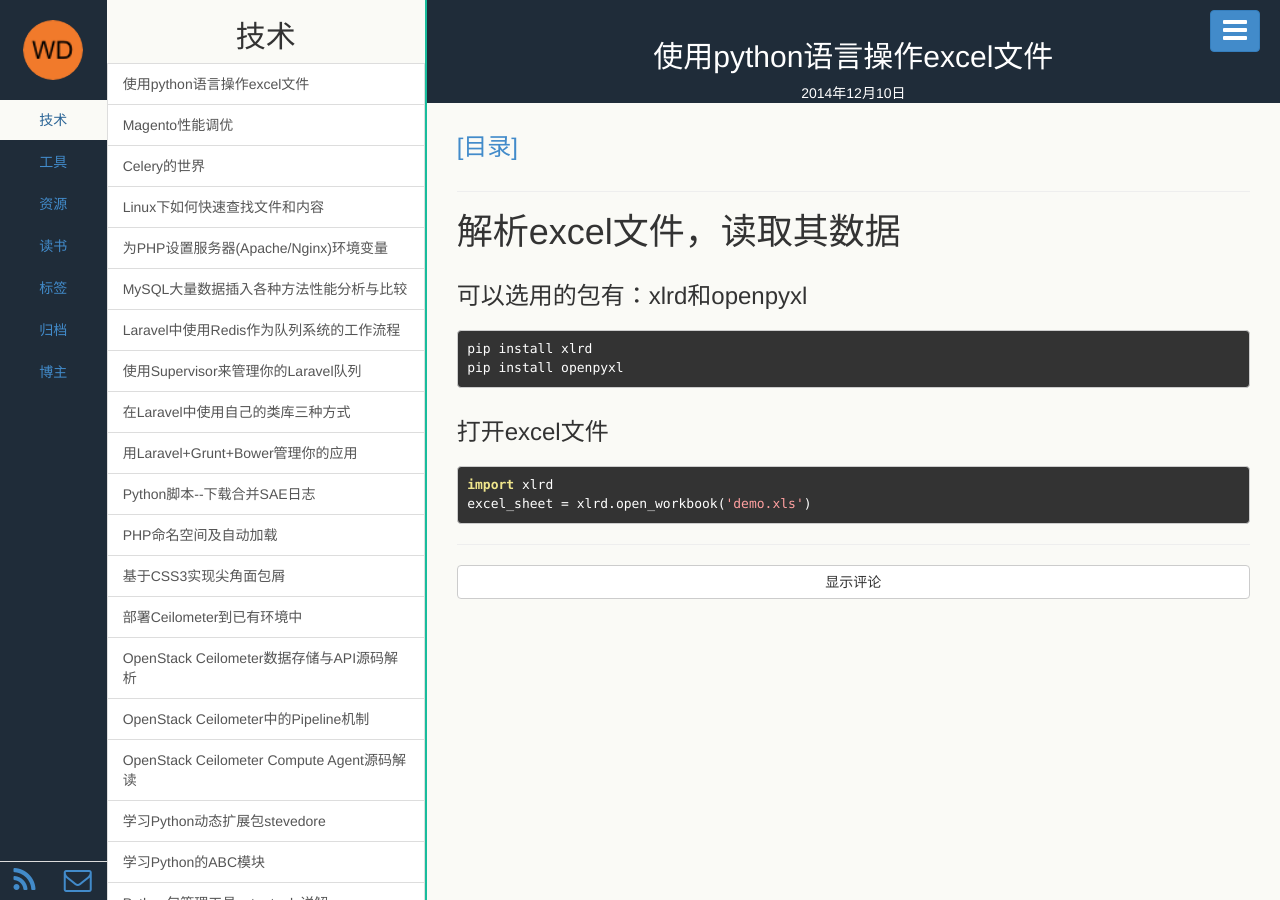
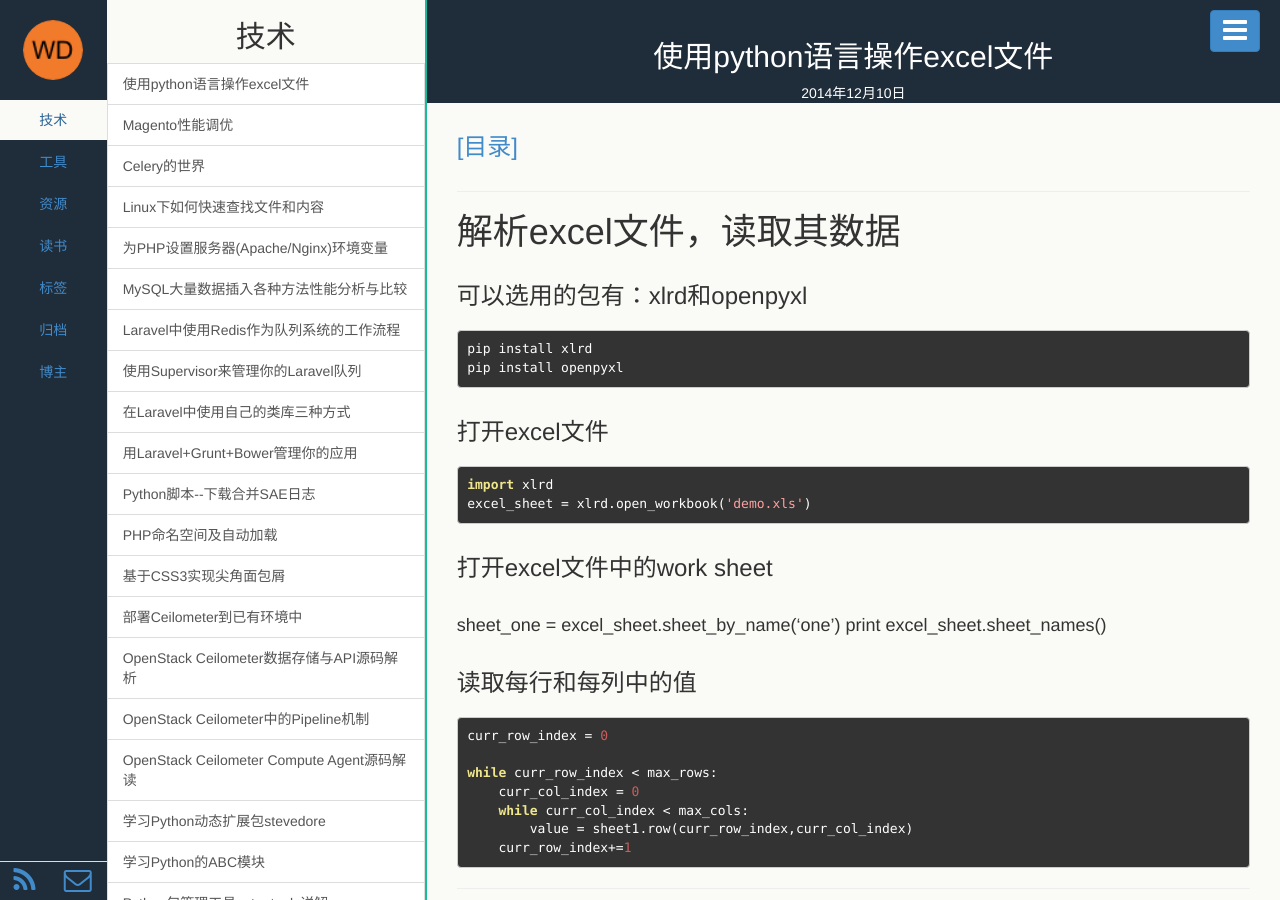
Before and after one commit to wonderfan/wonderfan.github.io, a Jekyll site: the page built from _posts/2014-12-10-use-python-to-read-xls-file.md, in a window 1280 px wide. Built offline with Jekyll 4.4.1, drawn with Linux system fonts in a browser that asks for light colours; comment, search, counter and statistics services are not loaded.

Commit message:
Update 2014-12-10-use-python-to-read-xls-file.md

```diff
--- a/_posts/2014-12-10-use-python-to-read-xls-file.md
+++ b/_posts/2014-12-10-use-python-to-read-xls-file.md
@@ -2,7 +2,7 @@
 layout: post
 title: 使用python语言操作excel文件
 category: 技术
-tags: python
+tags: Python
 keywords: python,openpyxl,xlrd
 description: 使用python语言读取excel文件
 ---
@@ -18,3 +18,18 @@ description: 使用python语言读取excel文件
 
     import xlrd
     excel_sheet = xlrd.open_workbook('demo.xls')
+
+### 打开excel文件中的work sheet
+
+   sheet_one = excel_sheet.sheet_by_name('one')
+   print excel_sheet.sheet_names()
+
+### 读取每行和每列中的值
+
+    curr_row_index = 0
+
+    while curr_row_index < max_rows:
+        curr_col_index = 0
+        while curr_col_index < max_cols:
+            value = sheet1.row(curr_row_index,curr_col_index)
+        curr_row_index+=1
```
